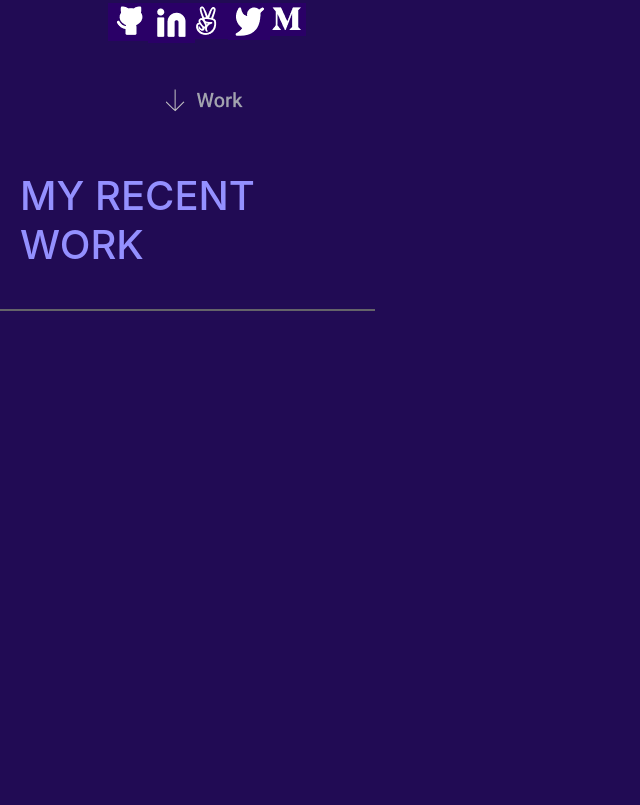
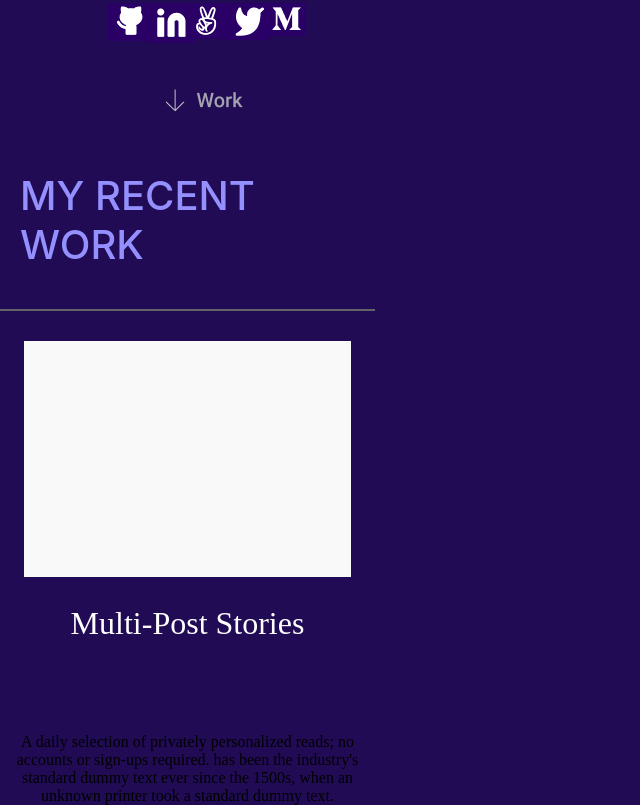
Before and after one commit to aakbarkhan/Portfolio, a website: page index.html in a window 1280 px wide. Shown: the part 985-1790 px from the top of the page, without its empty margins (0-640 px from the left). Before the commit the page ends 1304 px from the top, so only its background shows below. Drawn offline with Linux system fonts and the light colour scheme.

Commit message:
add placeholder file

```diff
--- a/index.html
+++ b/index.html
@@ -100,6 +100,16 @@
         <p class="left">MY RECENT WORK</p>
     </div>
     <hr>
+    <div class="work-1">
+        <img src="./ImgPlaceholder.png" alt="">
+        <h2 class="post-1">Multi-Post Stories</h2>
+        <p>
+            A daily selection of privately personalized reads; no accounts or sign-ups required. has been the industry's standard dummy text ever since the 1500s, when an unknown printer took a standard dummy text.
+
+        </p>
+
+    </div>
+
 
 
 </body>
--- a/style.css
+++ b/style.css
@@ -138,3 +138,18 @@ h3 {
   font-family: -apple-system, BlinkMacSystemFont, 'Segoe UI', Roboto, Oxygen, Ubuntu, Cantarell, 'Open Sans', 'Helvetica Neue', sans-serif;
   font-style: normal;
 }
+
+.work-1 {
+  margin-top: 30px;
+  text-align: center;
+  height: 236px;
+}
+
+.post-1 {
+  height: 105px;
+  font-style: normal;
+  font-weight: 500;
+  font-size: 32px;
+  line-height: 44px;
+  margin-top: 20px;
+}
```
Also changed, not shown: ImgPlaceholder.png (added).
